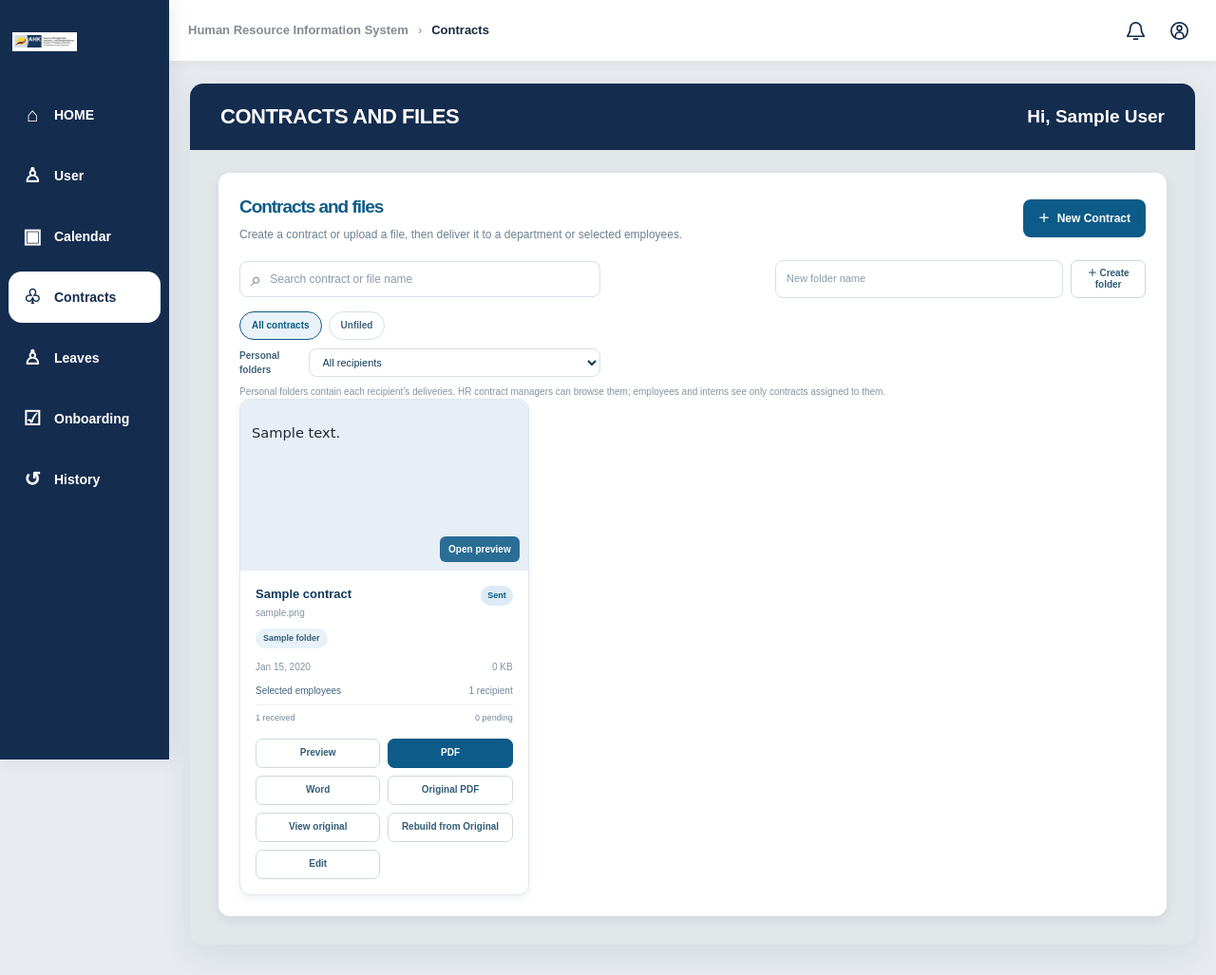
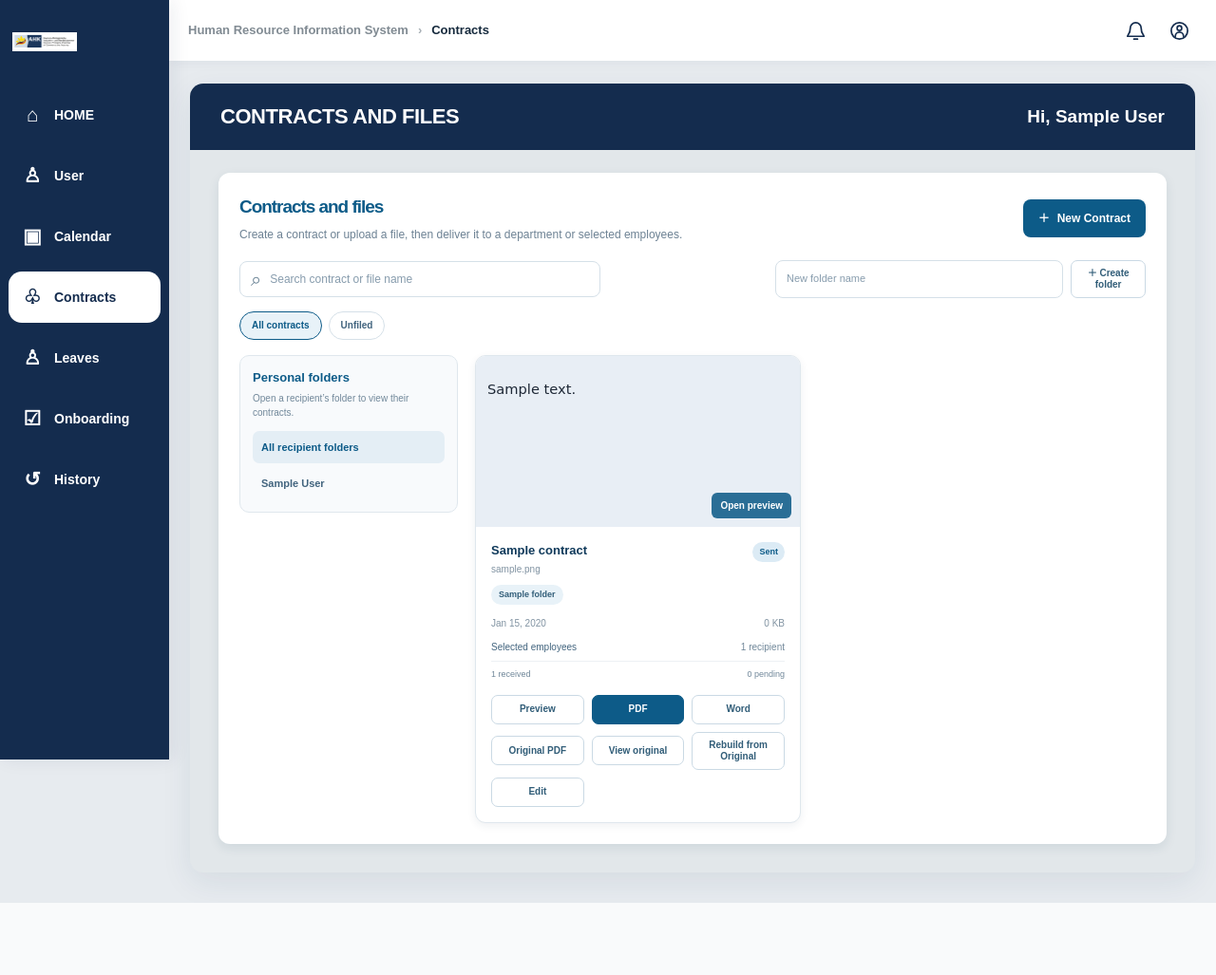
Before and after one commit to JOSHUEEE2005/system_hris, a Laravel app: page /admin/contracts in a window 1280 px wide. Shown: the whole page at 95% size. After the commit the page ends 951 px from the top, so only its background shows below. Run offline with Laravel 9, Linux system fonts and the light colour scheme; a user stored in the database is signed in; data comes from the database, SQL or seed files in the repository; tables that the repository leaves empty hold one stand-in row (values such as "Sample post"); style sheets or scripts are compiled from the project's sources; settings files or empty folders that the repository lacks are supplied.

Commit message:
contracts 2

```diff
--- a/resources/css/app.css
+++ b/resources/css/app.css
@@ -484,19 +484,16 @@ html[data-theme="dark"] .trend-point { fill: #152838; stroke: #91c6d4; }
     font-weight: 700;
 }
 .contract-folder-filter[aria-pressed="true"] { border-color: var(--navy); background: #e8f2f8; color: var(--navy); }
-.contract-personal-folder-filter { display: flex; max-width: 380px; align-items: center; gap: 10px; margin: 0 0 8px; }
-.contract-personal-folder-filter label { color: #42647e; font-size: 10px; font-weight: 700; }
-.contract-personal-folder-filter select {
-    width: 100%;
-    min-width: 0;
-    border: 1px solid #d5e0e8;
-    border-radius: 8px;
-    background: #fff;
-    padding: 7px 10px;
-    color: var(--ink);
-    font: inherit;
-    font-size: 11px;
-}
+.contract-manager-browser { display: grid; grid-template-columns: minmax(190px, 230px) minmax(0, 1fr); align-items: start; gap: 18px; margin-top: 16px; }
+.contract-personal-folders { position: sticky; top: 16px; border: 1px solid #dfe7ed; border-radius: 10px; background: #f8fafc; padding: 13px; }
+.contract-personal-folders h3 { margin: 0; color: var(--navy); font-size: 13px; font-weight: 800; }
+.contract-personal-folders > p { margin: 5px 0 12px; color: #71889a; font-size: 10px; line-height: 1.5; }
+.contract-personal-folder-list { display: grid; max-height: 460px; gap: 4px; overflow-y: auto; }
+.contract-personal-folder-item { width: 100%; min-height: 34px; border: 0; border-radius: 7px; background: transparent; padding: 8px 9px; color: #42647e; cursor: pointer; font: inherit; font-size: 11px; font-weight: 650; text-align: left; }
+.contract-personal-folder-item span { display: block; overflow: hidden; text-overflow: ellipsis; white-space: nowrap; }
+.contract-personal-folder-item:hover { background: #edf3f7; }
+.contract-personal-folder-item[aria-pressed="true"] { background: #e4eef5; color: var(--navy); }
+.contract-manager-content { min-width: 0; }
 .contract-personal-folder-label { margin: 0 0 10px; color: var(--navy); font-size: 12px; font-weight: 700; }
 .contract-folder-error { margin: -5px 0 10px; color: #991b1b; font-size: 11px; }
 .sr-only { position: absolute; width: 1px; height: 1px; overflow: hidden; clip: rect(0, 0, 0, 0); white-space: nowrap; clip-path: inset(50%); }
@@ -762,6 +759,9 @@ html[data-theme="dark"] .trend-point { fill: #152838; stroke: #91c6d4; }
     .contract-page { padding: 16px; }
     .contract-grid { grid-template-columns: repeat(auto-fill, minmax(min(100%, 270px), 1fr)); gap: 14px; }
     .contract-toolbar { align-items: flex-start; flex-direction: column; }
+    .contract-manager-browser { grid-template-columns: 1fr; }
+    .contract-personal-folders { position: static; }
+    .contract-personal-folder-list { max-height: 210px; }
 }
 @media (max-width: 500px) {
     .contract-page { padding: 16px; }
--- a/resources/js/app.js
+++ b/resources/js/app.js
@@ -440,7 +440,7 @@ const contractSearch = document.getElementById('contract-search');
 const contractCards = [...document.querySelectorAll('[data-contract-card]')];
 const noContractCardsMatch = document.getElementById('contract-search-empty');
 const contractFolderFilters = [...document.querySelectorAll('[data-contract-folder-filter]')];
-const personalContractFolderSelect = document.getElementById('contract-personal-folder');
+const personalContractFolderFilters = [...document.querySelectorAll('[data-personal-folder-filter]')];
 let selectedContractFolder = 'all';
 let selectedPersonalContractUser = '';
 
@@ -465,15 +465,18 @@ const filterContractCards = () => {
     }
 };
 
-personalContractFolderSelect?.addEventListener('change', () => {
-    selectedPersonalContractUser = personalContractFolderSelect.value;
-    if (selectedPersonalContractUser) {
+personalContractFolderFilters.forEach((button) => {
+    button.addEventListener('click', () => {
+        selectedPersonalContractUser = button.dataset.personalFolderFilter || '';
         selectedContractFolder = 'all';
         contractFolderFilters.forEach((filter) => {
             filter.setAttribute('aria-pressed', String(filter.dataset.contractFolderFilter === 'all'));
         });
-    }
-    filterContractCards();
+        personalContractFolderFilters.forEach((folderFilter) => {
+            folderFilter.setAttribute('aria-pressed', String(folderFilter === button));
+        });
+        filterContractCards();
+    });
 });
 
 contractSearch?.addEventListener('input', filterContractCards);
@@ -481,9 +484,9 @@ contractFolderFilters.forEach((button) => {
     button.addEventListener('click', () => {
         selectedContractFolder = button.dataset.contractFolderFilter || 'all';
         selectedPersonalContractUser = '';
-        if (personalContractFolderSelect instanceof HTMLSelectElement) {
-            personalContractFolderSelect.value = '';
-        }
+        personalContractFolderFilters.forEach((folderFilter) => {
+            folderFilter.setAttribute('aria-pressed', String(folderFilter.dataset.personalFolderFilter === ''));
+        });
         contractFolderFilters.forEach((filter) => {
             filter.setAttribute('aria-pressed', String(filter === button));
         });
--- a/resources/views/admin/contracts.blade.php
+++ b/resources/views/admin/contracts.blade.php
@@ -51,22 +51,29 @@
                     <button class="contract-folder-filter" type="button" data-contract-folder-filter="{{ $folder->id }}" aria-pressed="false">{{ $folder->name }}</button>
                 @endforeach
             </nav>
-            @if ($personalFolders->isNotEmpty())
-                <div class="contract-personal-folder-filter">
-                    <label for="contract-personal-folder">Personal folders</label>
-                    <select id="contract-personal-folder">
-                        <option value="">All recipients</option>
-                        @foreach ($personalFolders as $folder)
-                            <option value="{{ $folder->user_id }}">{{ $folder->user?->name ?? $folder->name }}</option>
-                        @endforeach
-                    </select>
-                </div>
-            @endif
-            <p class="contract-hint">Personal folders contain each recipient’s deliveries. HR contract managers can browse them; employees and interns see only contracts assigned to them.</p>
         @elseif ($personalFolders->isNotEmpty())
             <p class="contract-personal-folder-label">Personal folder: {{ auth()->user()->name }}</p>
         @endif
 
+        <div class="{{ $canManageContracts ? 'contract-manager-browser' : '' }}">
+            @if ($canManageContracts)
+                <aside class="contract-personal-folders">
+                    <h3>Personal folders</h3>
+                    <p>Open a recipient’s folder to view their contracts.</p>
+                    <nav class="contract-personal-folder-list" aria-label="Personal contract folders">
+                        <button class="contract-personal-folder-item" type="button" data-personal-folder-filter="" aria-pressed="true">
+                            <span>All recipient folders</span>
+                        </button>
+                        @foreach ($personalFolders as $folder)
+                            <button class="contract-personal-folder-item" type="button" data-personal-folder-filter="{{ $folder->user_id }}" aria-pressed="false">
+                                <span>{{ $folder->user?->name ?? $folder->name }}</span>
+                            </button>
+                        @endforeach
+                    </nav>
+                </aside>
+            @endif
+
+            <div class="{{ $canManageContracts ? 'contract-manager-content' : '' }}">
                 @if ($contracts->isEmpty())
                     <div class="contract-empty">
                         <span class="contract-empty-icon" aria-hidden="true">▤</span>
@@ -199,6 +206,8 @@
                 @if ($canManageContracts)
                     <p id="contract-search-empty" class="contract-search-empty" hidden>No contracts match your search or folder selection.</p>
                 @endif
+            </div>
+        </div>
     </main>
 
     @if ($canManageContracts)
```
Also changed, not shown: tests/Feature/ContractsWorkflowTest.php (+1 -0 lines), database/migrations/2026_11_25_000003_grant_contract_view_to_employees.php (added). Lines whose indentation alone changed are shown as unchanged.
